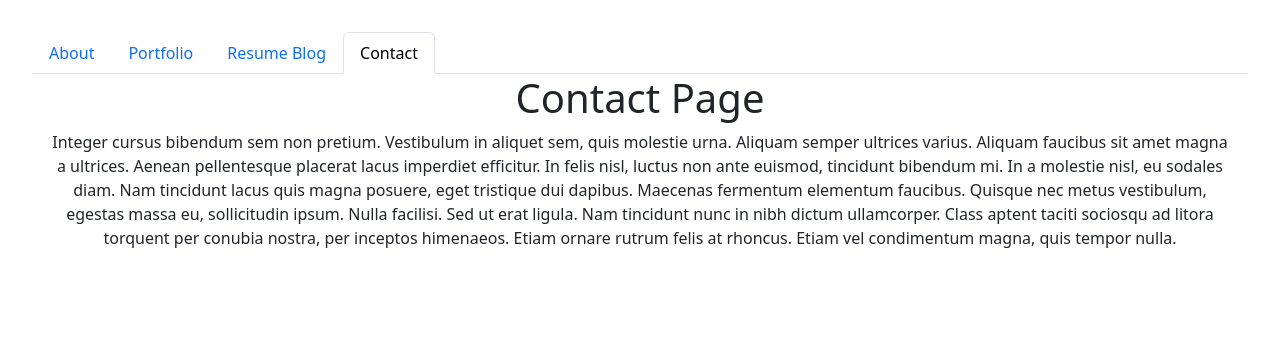
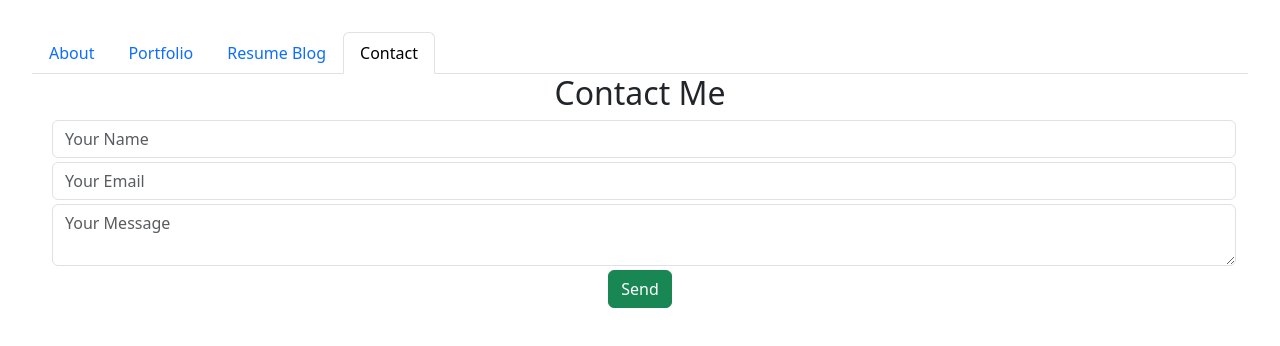
Before and after one commit to aharper2568/react-portfolio, a React (Vite) app: page /Contact in a window 1280 px wide. Shown: the top 346 px of the page. Built offline with nearby package versions, Linux system fonts and the light colour scheme.

Commit message:
added forms with email validation and handler functions

```diff
--- a/src/pages/Contact.jsx
+++ b/src/pages/Contact.jsx
@@ -1,20 +1,62 @@
+import { useState } from "react";
+import "bootstrap/dist/css/bootstrap.min.css";
+
 export default function Contact() {
+  const [formData, setFormData] = useState({
+    name: "",
+    email: "",
+    message: "",
+  });
+  const [errorMessage, setErrorMessage] = useState("");
+
+  const handleInputChange = (e) => {
+    const { name, value } = e.target;
+    setFormData({ ...formData, [name]: value });
+  };
+
+  const handleSubmit = (e) => {
+    e.preventDefault();
+    if (!formData.name || !formData.email || !formData.message) {
+      setErrorMessage("All fields are required");
+    } else if (!/\S+@\S+\.\S+/.test(formData.email)) {
+      setErrorMessage("Invalid email address");
+    } else {
+      setErrorMessage("");
+      console.log("Form submitted:", formData);
+    }
+  };
   return (
-    <div>
-      <h1>Contact Page</h1>
-      <p>
-        Integer cursus bibendum sem non pretium. Vestibulum in aliquet sem, quis
-        molestie urna. Aliquam semper ultrices varius. Aliquam faucibus sit amet
-        magna a ultrices. Aenean pellentesque placerat lacus imperdiet
-        efficitur. In felis nisl, luctus non ante euismod, tincidunt bibendum
-        mi. In a molestie nisl, eu sodales diam. Nam tincidunt lacus quis magna
-        posuere, eget tristique dui dapibus. Maecenas fermentum elementum
-        faucibus. Quisque nec metus vestibulum, egestas massa eu, sollicitudin
-        ipsum. Nulla facilisi. Sed ut erat ligula. Nam tincidunt nunc in nibh
-        dictum ullamcorper. Class aptent taciti sociosqu ad litora torquent per
-        conubia nostra, per inceptos himenaeos. Etiam ornare rutrum felis at
-        rhoncus. Etiam vel condimentum magna, quis tempor nulla.
-      </p>
-    </div>
+    <section className="form-group" id="contact">
+      <h2>Contact Me</h2>
+      <form onSubmit={handleSubmit}>
+        <input
+          className="form-control m-1"
+          type="text"
+          name="name"
+          placeholder="Your Name"
+          onChange={handleInputChange}
+          value={formData.name}
+        />
+        <input
+          // type="email"
+          className="form-control m-1"
+          name="email"
+          placeholder="Your Email"
+          onChange={handleInputChange}
+          value={formData.email}
+        />
+        <textarea
+          className="form-control m-1"
+          name="message"
+          placeholder="Your Message"
+          onChange={handleInputChange}
+          value={formData.message}
+        />
+        <button className="btn btn-success" type="submit">
+          Send
+        </button>
+      </form>
+      {errorMessage && <p>{errorMessage}</p>}
+    </section>
   );
 }
```
